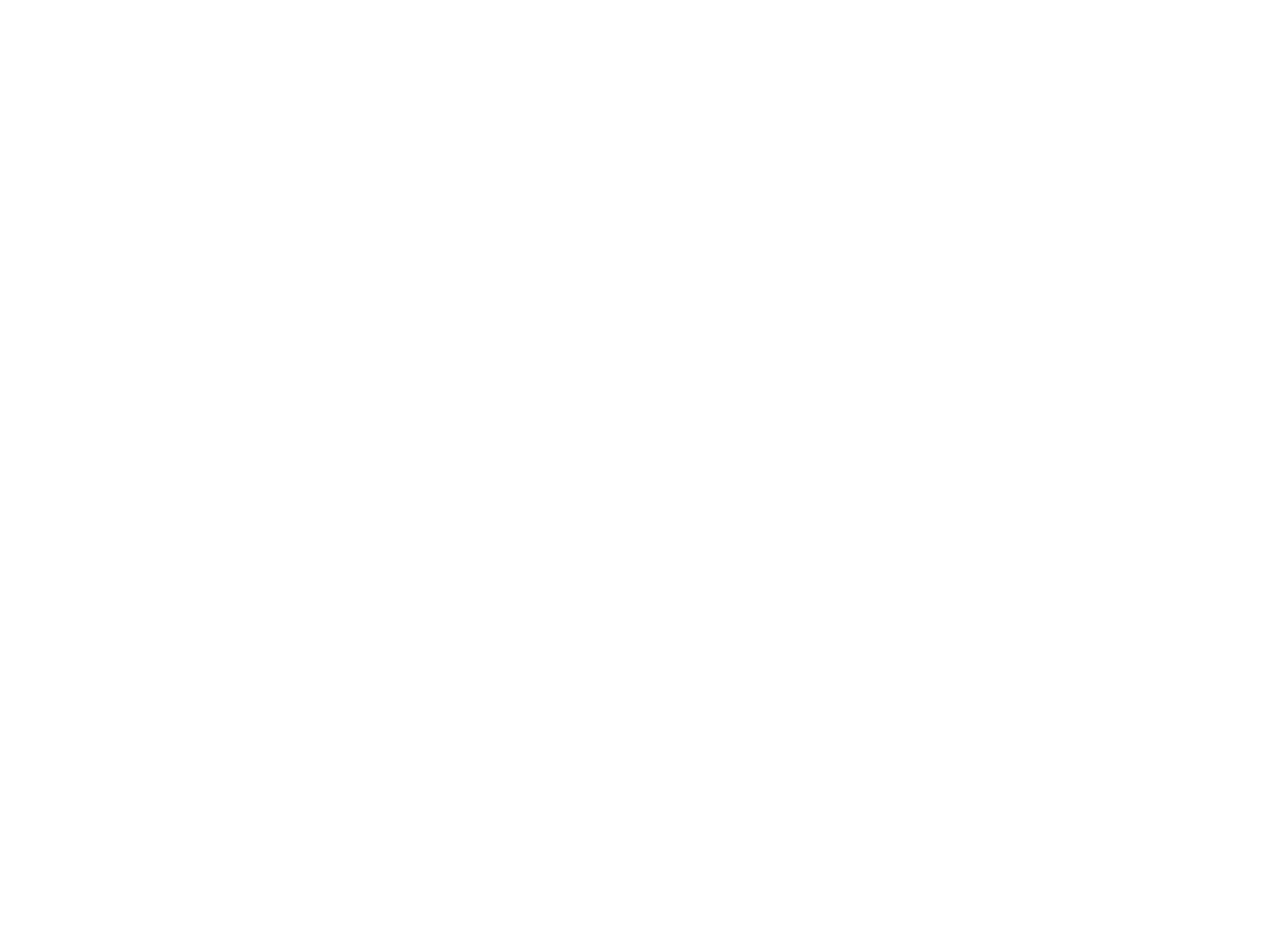
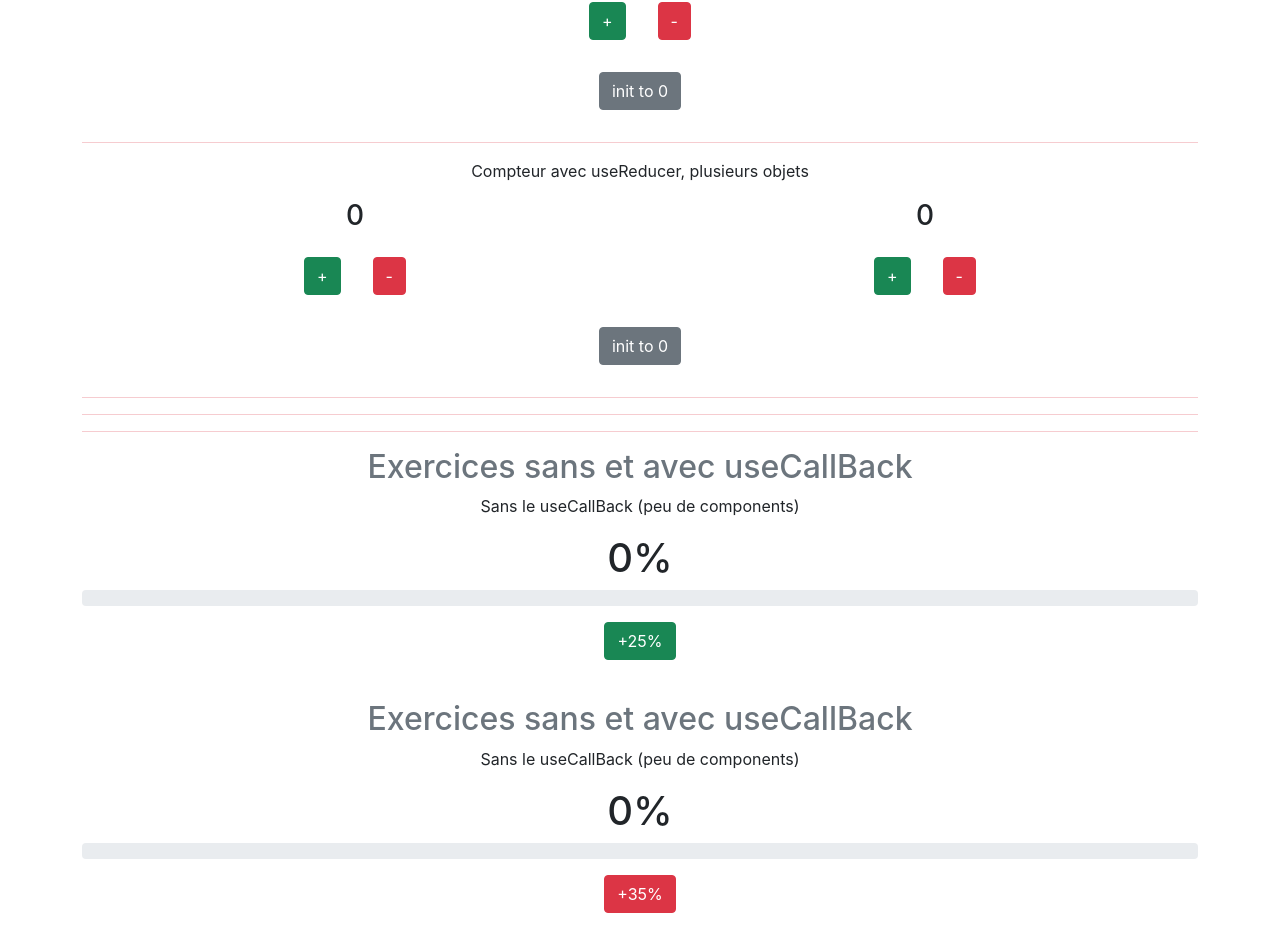
Before and after one commit to Jerrylejer/Exo-React-Basics-Hooks, a React (Create React App) app: page / in a window 1280 px wide. Shown: the part 1868-2797 px from the top of the page. Before the commit the page ends 1629 px from the top, so only its background shows below. Built offline with nearby package versions, Linux system fonts and the light colour scheme.

Commit message:
Introduction au useCallBack avec l'exercice sans le hook

```diff
--- a/src/App.js
+++ b/src/App.js
@@ -10,38 +10,73 @@
 import FunctionComp from './Component/useEffect/Démontage&useEffect/FunctionComp';
 // Contexte dans une class
 import Profile from './Component/Context/ClassContext/Profile';
-import { MyContext, ColorContext } from './Component/Context/ClassContext/MyContext';
+import {
+    MyContext,
+    ColorContext,
+} from './Component/Context/ClassContext/MyContext';
 // useContext
 import Profile2 from './Component/Context/useContext/Profile2';
-import { MyContext2, ColorContext2 } from './Component/Context/useContext/MyContext2';
+import {
+    MyContext2,
+    ColorContext2,
+} from './Component/Context/useContext/MyContext2';
+// useReducer
+import Count from './Component/Reduce/SimpleString/Count';
+import Count2 from './Component/Reduce/WithObject/Count2';
+// useCallBack
+import Button from './Component/useCallBack/SansUseCallBack/Button';
+import ChargeBars from './Component/useCallBack/SansUseCallBack/ChargeBars';
 
 function App() {
+    // module useContext
+    const [profile, setProfile] = useState({
+        user: {
+            name: 'Lisa',
+            age: 8,
+        },
+    });
 
-  const [profile, setProfile ] = useState(
-    {user: {
-      name: 'Lisa',
-      age: 8
-    }}
-  )
+    const [profile2, setProfile2] = useState({
+        user2: {
+            name: 'Bart',
+            age: 7,
+        },
+    });
 
-  const [profile2, setProfile2 ] = useState(
-    {user2: {
-      name: 'Bart',
-      age: 7
-    }}
-  )
+    // module useCallBack
+    const [chargeBarX, setChargeBarX] = useState({
+        value: 0,
+        btnColor: 'success',
+        increment: 25,
+    });
+
+    const [chargeBarY, setChargeBarY] = useState({
+        value: 0,
+        btnColor: 'danger',
+        increment: 35,
+    });
+
+    const changeValueX = (val) => {
+        chargeBarX.value < 100 &&
+        setChargeBarX({ ...chargeBarX, value: chargeBarX.value + val });
+    };
+
+    const changeValueY = (val) => {
+        chargeBarY.value < 100 &&
+        setChargeBarY({ ...chargeBarY, value: chargeBarY.value + val });
+    };
 
     return (
-    <div className="container text-center">
+        <div className='container text-center'>
             <h1>Basics Hooks</h1>
             <ClassStates />
             <hr />
             <UseStateComp />
             <hr />
             <TodoList />
-      <hr className="text-danger"/>
-      <hr className="text-danger"/>
-      <hr className="text-danger"/>
+            <hr className='text-danger' />
+            <hr className='text-danger' />
+            <hr className='text-danger' />
             <CycleVieComp />
             <hr />
             <UseEffectComp />
@@ -49,20 +84,46 @@
             <UseEffectUnmount />
             <hr />
             <FunctionComp />
-      <hr className="text-danger"/>
-      <hr className="text-danger"/>
-      <hr className="text-danger"/>
+            <hr className='text-danger' />
+            <hr className='text-danger' />
+            <hr className='text-danger' />
             <MyContext.Provider value={profile.user}>
                 <ColorContext.Provider value={'red'}>
                     <Profile />
                 </ColorContext.Provider>
             </MyContext.Provider>
-      <hr className="text-danger"/>
+            <hr className='text-danger' />
             <MyContext2.Provider value={profile2.user2}>
                 <ColorContext2.Provider value={'blue'}>
                     <Profile2 />
                 </ColorContext2.Provider>
             </MyContext2.Provider>
+            <hr className='text-danger' />
+            <hr className='text-danger' />
+            <hr className='text-danger' />
+            <Count />
+            <hr className='text-danger' />
+            <Count2 />
+            <hr className='text-danger' />
+            <hr className='text-danger' />
+            <hr className='text-danger' />
+            <ChargeBars count={chargeBarX.value} bgColor={chargeBarX.btnColor} />
+            <Button
+                btnColor={chargeBarX.btnColor}
+                increment={chargeBarX.increment}
+                fonction={changeValueX}
+            >
+                Count X
+            </Button>
+            <br />
+            <ChargeBars count={chargeBarY.value} bgColor={chargeBarY.btnColor} />
+            <Button
+                btnColor={chargeBarY.btnColor}
+                increment={chargeBarY.increment}
+                fonction={changeValueY}
+            >
+                Count y
+            </Button>
         </div>
     );
 }
--- a/src/Component/Context/ClassContext/ContentData.js
+++ b/src/Component/Context/ClassContext/ContentData.js
@@ -12,6 +12,7 @@
                             return (
                                 <div style={{color: color}}>
                                     <ul>
+                                    <h2 className="text-secondary">Context dans une Class Vs useContext Vs useState</h2>
                                         <p>Utilisation d'un Context de Class</p>
                                         <li>Nom: {user.name} </li>
                                         <li>Age: {user.age}</li>
--- /dev/null
+++ b/src/Component/Reduce/SimpleString/Count.js
@@ -0,0 +1,37 @@
+import React, { useReducer} from 'react'
+
+// initialState de useReducer (second paramètre)
+const initialState = 0;
+// fonction reducer du useReducer qui accepte 2 paramètres
+// action qui va changer le state et le state
+const reducer = (state, action) => {
+    switch (action) {
+        case 'increment':
+            return state +1;
+        case 'decrement':
+            return state -1;
+        case 'init':
+            return initialState;
+
+        default:
+            return state;
+    }
+}
+
+const Count = () => {
+    // Se construit comme un use state mais paramètres prédéfinis en useReducer (1&2)
+    const [count, dispatch] = useReducer(reducer, initialState)
+  return (
+    <div>
+         <h2 className="text-secondary">Reduce dans une Class Vs useReducer</h2>
+        <p>Compteur avec useReducer et strings</p>
+        <h3>{count}</h3>
+        <button className="btn btn-success m-3" onClick={() => dispatch('increment')}>+</button>
+        <button className="btn btn-danger m-3" onClick={() => dispatch('decrement')}>-</button>
+        <br />
+        <button className="btn btn-secondary m-3" onClick={() => dispatch('init')}>init to 0</button>
+    </div>
+  )
+}
+
+export default Count
--- /dev/null
+++ b/src/Component/Reduce/WithObject/Count2.js
@@ -0,0 +1,81 @@
+import React, { useReducer } from 'react';
+
+// initialState se rapportant aux 2 objets
+const initialState = {
+    countOne: 0,
+    count2: 0
+};
+
+// fonction reducer du useReducer qui accepte 2 paramètres
+// action qui va changer le state et le state
+const reducer = (state, action) => {
+
+    switch (action.type) {
+        case 'increment':
+            return {...state, countOne: state.countOne + action.value};
+        case 'decrement':
+            return {...state, countOne: state.countOne - action.value};
+        case 'increment2':
+            return {...state, count2: state.count2 + action.value};
+        case 'decrement2':
+            return {...state, count2: state.count2 - action.value};
+        case 'init':
+            return initialState;
+
+        default:
+            return state;
+    }
+}
+
+const Count2 = () => {
+        // Se construit comme un use state mais paramètres prédéfinis en useReducer (1&2)
+        const [count, dispatch] = useReducer(reducer, initialState)
+
+    return (
+        <div>
+            <p>Compteur avec useReducer, plusieurs objets</p>
+            <div className='row'>
+                <div className='col-6'>
+                    <h3>{count.countOne}</h3>
+                    <button
+                        className='btn btn-success m-3'
+                        onClick={() => dispatch({type:'increment', value: 1})}
+                    >
+                        +
+                    </button>
+                    <button
+                        className='btn btn-danger m-3'
+                        onClick={() => dispatch({type:'decrement', value: 1})}
+                    >
+                        -
+                    </button>
+                </div>
+                <div className='col-6'>
+                    <h3>{count.count2}</h3>
+                    <button
+                        className='btn btn-success m-3'
+                        onClick={() => dispatch({type:'increment2', value: 2})}
+                    >
+                        +
+                    </button>
+                    <button
+                        className='btn btn-danger m-3'
+                        onClick={() => dispatch({type:'decrement2', value: 2})}
+                    >
+                        -
+                    </button>
+                </div>
+                <div className="col">
+                <button
+                        className='btn btn-secondary m-3 '
+                        onClick={() => dispatch({type:'init'})}
+                    >
+                        init to 0
+                    </button>
+                </div>
+            </div>
+        </div>
+    );
+};
+
+export default Count2;
--- /dev/null
+++ b/src/Component/useCallBack/SansUseCallBack/Button.js
@@ -0,0 +1,9 @@
+import React from 'react'
+
+const Button = ({btnColor, increment, children, fonction}) => {
+  return (
+    <div><button className={`btn btn-${btnColor} m-3`} onClick={() => {fonction(increment)}}>+{increment}%</button></div>
+  )
+}
+
+export default Button;
--- /dev/null
+++ b/src/Component/useCallBack/SansUseCallBack/ChargeBars.js
@@ -0,0 +1,19 @@
+import React from 'react'
+
+const ChargeBars = ({count, bgColor}) => {
+
+    const progressBar = {width:`${count}%`}
+
+  return (
+    <>
+        <h2 className="text-secondary">Exercices sans et avec useCallBack</h2>
+        <p>Sans le useCallBack (peu de components)</p>
+        <p className="h1">{count}%</p>
+        <div className="progress">
+            <div className={`progress-bar progress-bar-striped bg bg-${bgColor}`} role="progressBar" style={progressBar}></div>
+        </div>
+    </>
+  )
+}
+
+export default ChargeBars;
```
Lines whose indentation alone changed are shown as unchanged.
